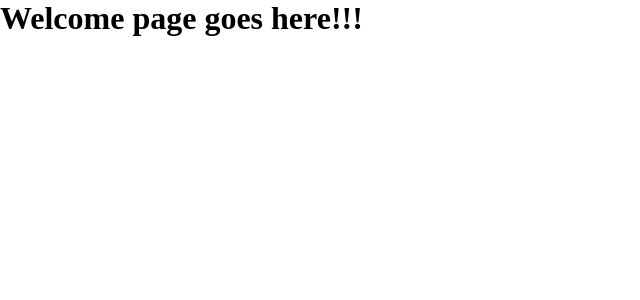
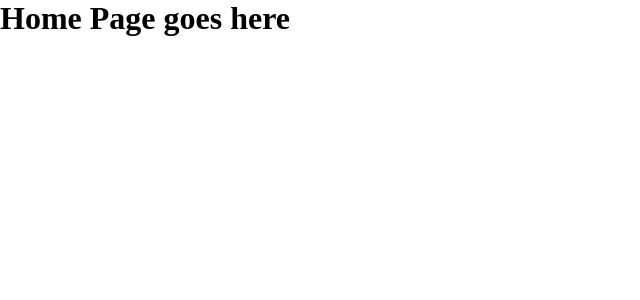
Before and after one commit to Fernando-Scramignon/Nu-Kenzie, a React (Vite) app: page /home in a window 1280 px wide. Shown: the top 300 px of the page, without its empty margins (0-640 px from the left). Built offline with nearby package versions, Linux system fonts and the light colour scheme.

Commit message:
feat: adds routing

```diff
--- a/src/main.tsx
+++ b/src/main.tsx
@@ -1,10 +1,12 @@
 import ReactDOM from 'react-dom/client'
-import Welcome from './pages/Welcome'
+
 import { GlobalStyle } from './styles/global'
+import { RouterProvider } from 'react-router-dom'
+import { router } from './router'
 
 ReactDOM.createRoot(document.getElementById('root') as HTMLElement).render(
     <>
         <GlobalStyle />
-        <Welcome />
+        <RouterProvider router={router} />
     </>
 )
--- a/src/pages/Home/index.tsx
+++ b/src/pages/Home/index.tsx
@@ -1,5 +1,11 @@
+import { Container } from './style'
+
 function Home() {
-    return <></>
+    return (
+        <Container>
+            <h1>Home Page goes here</h1>
+        </Container>
+    )
 }
 
 export default Home
--- /dev/null
+++ b/src/router.tsx
@@ -0,0 +1,17 @@
+import { createBrowserRouter } from 'react-router-dom'
+
+import Welcome from './pages/Welcome'
+import Home from './pages/Home'
+
+const router = createBrowserRouter([
+    {
+        path: '/',
+        element: <Welcome />,
+    },
+    {
+        path: '/home',
+        element: <Home />,
+    },
+])
+
+export { router }
```
